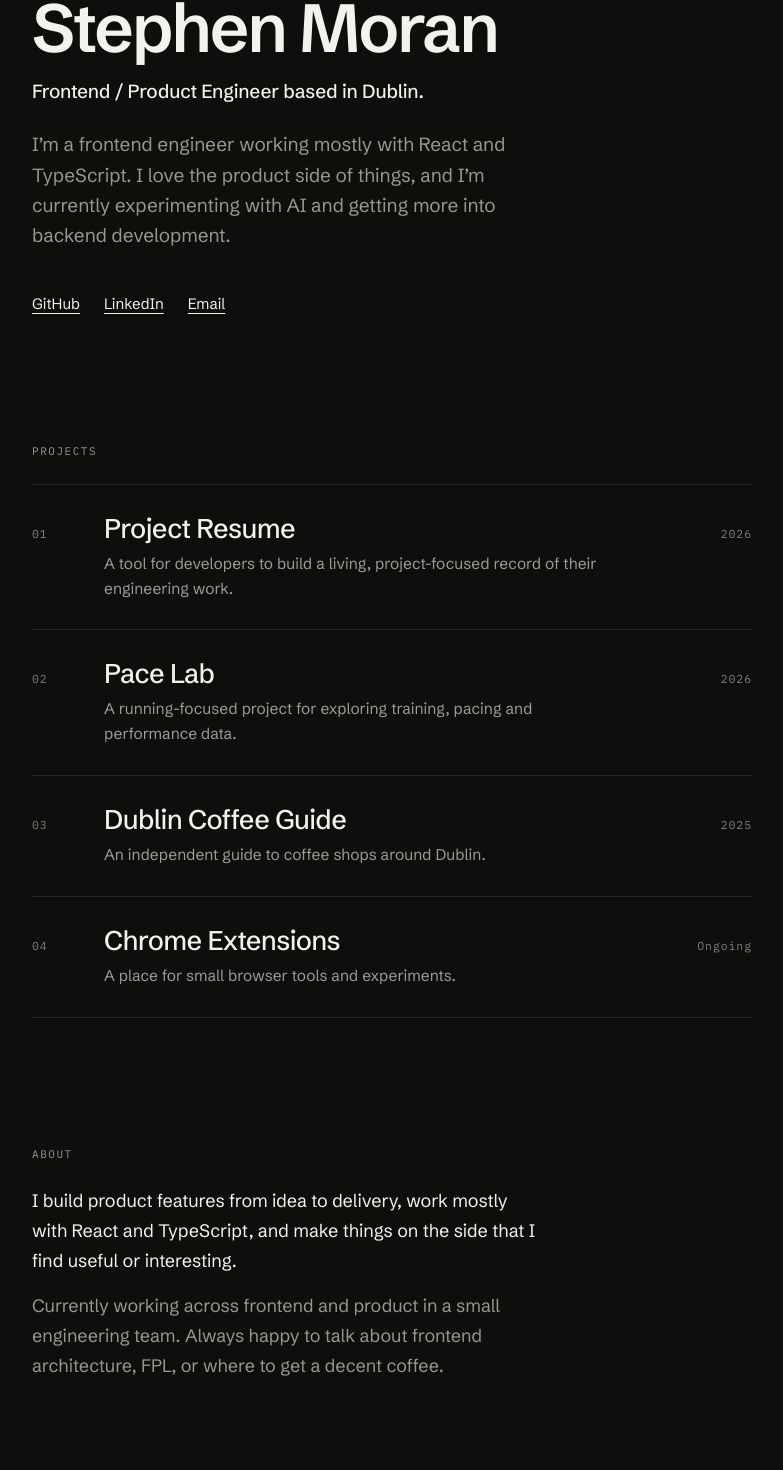
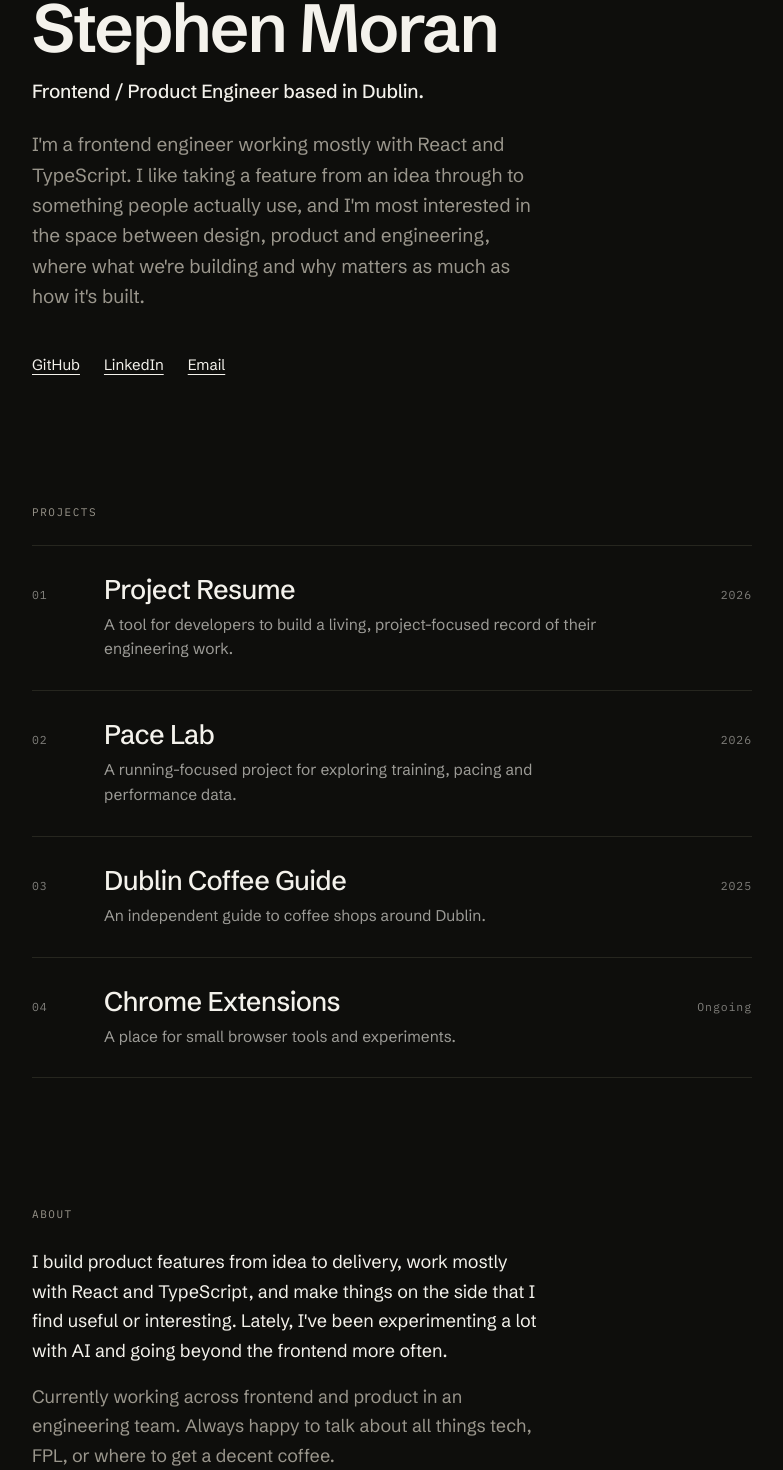
Before and after one commit to StephensGit/stephenmoran.dev, a Next.js app: page / in a window 1280 px wide. Shown: the part 133-1603 px from the top of the page, without its empty margins (16-799 px from the left). Built offline with nearby package versions, Linux system fonts and the light colour scheme.

Commit message:
Copy updates

```diff
--- a/src/components/About.tsx
+++ b/src/components/About.tsx
@@ -11,12 +11,13 @@ export function About() {
         <p className="text-[clamp(16px,1.9vw,18px)] leading-[1.65] tracking-[-0.005em] text-foreground">
           I build product features from idea to delivery, work mostly with React
           and TypeScript, and make things on the side that I find useful or
-          interesting.
+          interesting. Lately, I've been experimenting a lot with AI and going
+          beyond the frontend more often.
         </p>
         <p className="text-[clamp(16px,1.9vw,18px)] leading-[1.65] tracking-[-0.005em] text-muted-foreground">
-          Currently working across frontend and product in a small engineering team.
-          Always happy to talk about frontend architecture, FPL, or where to get
-          a decent coffee.
+          Currently working across frontend and product in an engineering team.
+          Always happy to talk about all things tech, FPL, or where to get a
+          decent coffee.
         </p>
       </div>
     </section>
--- a/src/components/Hero.tsx
+++ b/src/components/Hero.tsx
@@ -17,9 +17,11 @@ export function Hero() {
         Frontend / Product Engineer based in Dublin.
       </p>
       <p className="mt-6 max-w-md text-[clamp(16px,1.9vw,19px)] leading-[1.6] tracking-[-0.005em] text-muted-foreground sm:max-w-lg">
-        I’m a frontend engineer working mostly with React and TypeScript. I love
-        the product side of things, and I’m currently experimenting with AI and
-        getting more into backend development.
+        I'm a frontend engineer working mostly with React and TypeScript. I like
+        taking a feature from an idea through to something people actually use,
+        and I'm most interested in the space between design, product and
+        engineering, where what we're building and why matters as much as how
+        it's built.
       </p>
       <ul className="mt-8 flex flex-wrap gap-x-6 gap-y-2 sm:mt-10">
         {links.map((link) => (
```
